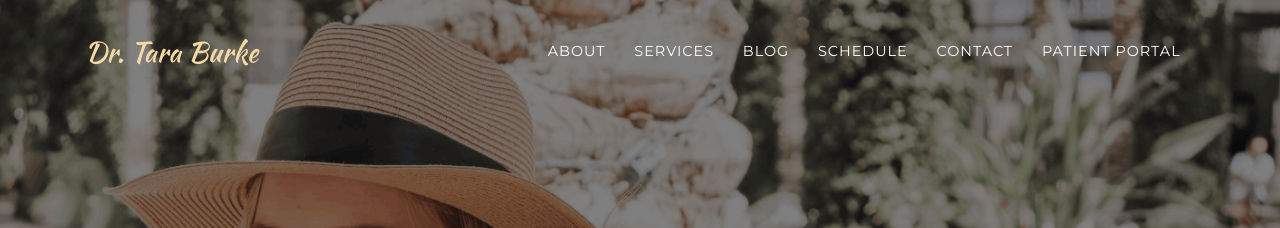
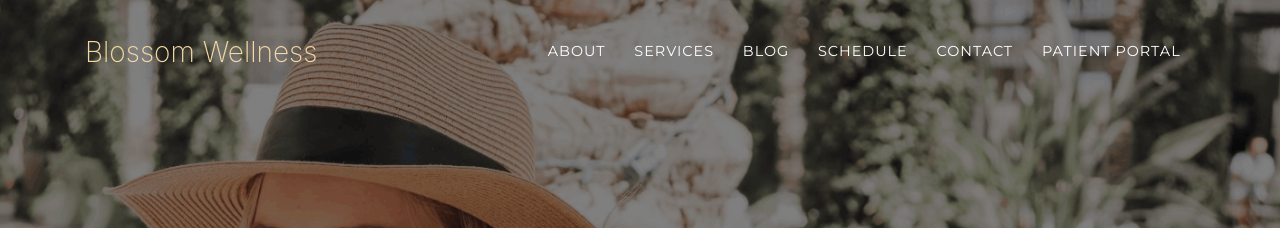
Before and after one commit to kburke8/drtaraburke, a Jekyll site: the page built from index.md, in a window 1280 px wide. Shown: the top 228 px of the page. Built offline with Jekyll 4.4.1, drawn with Linux system fonts in a browser that asks for light colours; nearby versions of some CDN libraries; some web fonts are replaced; library files that are not in the unit come from our copies; a script that is not in the unit is left out.

Commit message:
subtitle and some style

```diff
--- a/_config.yml
+++ b/_config.yml
@@ -19,6 +19,7 @@ baseurl: "/drtaraburke" # the subpath of your site, e.g. /blog
 
 
 title      : Dr. Tara Burke
+subtitle   : Blossom Wellness
 email      : tara@drtaraburke.com #this is also the email contact forms will go to
 description: "Dr. Tara Burke is a licensed Naturopathic Doctor in Scottsdale, Arizona providing optimized and personalized alternative healthcare"
 author     : Dr. Tara Burke
--- a/_includes/nav.html
+++ b/_includes/nav.html
@@ -5,7 +5,7 @@
           {%- if site.logo -%}
             <img height="{{ site.logo.height | default: 52 }}" src="{{ site.logo.path }}"/>
           {%- else -%}
-            {{ site.title }}
+            {{ site.subtitle }}
           {%- endif -%}
       </a>
       <button class="navbar-toggler navbar-toggler-right" type="button" data-toggle="collapse" data-target="#navbarResponsive" aria-controls="navbarResponsive" aria-expanded="false" aria-label="Toggle navigation">
--- a/_includes/navheader.html
+++ b/_includes/navheader.html
@@ -5,7 +5,7 @@
           {%- if site.logo -%}
             <img height="{{ site.logo.height | default: 52 }}" src="{{ site.logo.path }}"/>
           {%- else -%}
-            {{ site.title }}
+            {{ site.subtitle }}
           {%- endif -%}
       </a>
       <button class="navbar-toggler navbar-toggler-right" type="button" data-toggle="collapse" data-target="#navbarResponsive" aria-controls="navbarResponsive" aria-expanded="false" aria-label="Toggle navigation">
--- a/_sass/components/_navbar.scss
+++ b/_sass/components/_navbar.scss
@@ -13,7 +13,9 @@
   }
   .navbar-brand {
     color: $primary;
-    @include script-font;
+    @include raleway-font;
+    font-size: 90%;
+    font-weight: 200;
     &.active,
     &:active,
     &:focus,
--- a/_sass/layout/_services.scss
+++ b/_sass/layout/_services.scss
@@ -20,10 +20,12 @@
     }
 
     i:hover {
+      color: darken($white, 5%);
       -webkit-transform: rotate(-20deg);
          -moz-transform: rotate(-20deg);
            -o-transform: rotate(-20deg);
           -ms-transform: rotate(-20deg);
               transform: rotate(-20deg);
     }
+
 }
```
